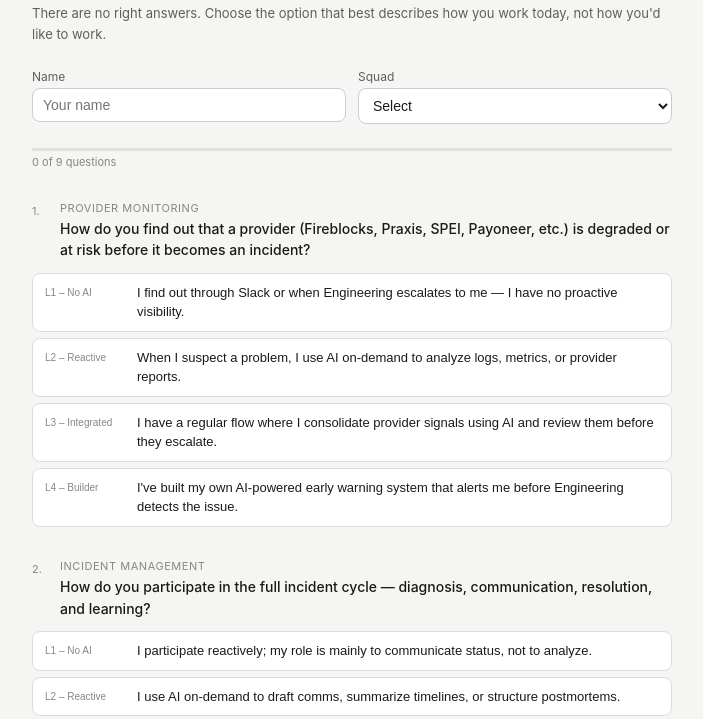
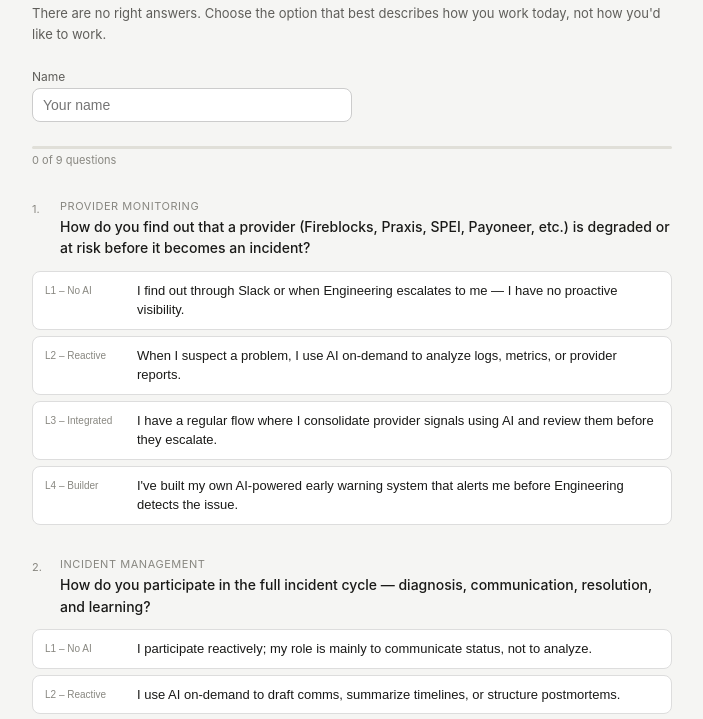
Before and after one commit to georeyes1/mm-ai-assessment, a plain HTML site: page index.html in a window 1280 px wide. Shown: the part 80-799 px from the top of the page, without its empty margins (288-991 px from the left). Drawn offline with Linux system fonts and the light colour scheme.

Commit message:
Update index.html

```diff
--- a/index.html
+++ b/index.html
@@ -68,18 +68,9 @@ input:focus,select:focus{border-color:#888;box-shadow:0 0 0 2px rgba(0,0,0,.06)}
     <p class="meta">Money Movement · ~5 min</p>
     <h1>AI Maturity Assessment</h1>
     <p class="sub">There are no right answers. Choose the option that best describes how you work today, not how you'd like to work.</p>
-    <div class="fields">
-      <div>
-        <label for="pm-name">Name</label>
-        <input type="text" id="pm-name" placeholder="Your name" oninput="update()" />
-      </div>
-      <div>
-        <label for="pm-squad">Squad</label>
-        <select id="pm-squad" onchange="update()">
-          <option value="">Select</option>
-          <option>Nexus</option><option>Gearbox</option><option>Crypto Core</option><option>Fiat xForce</option><option>Fiat Rangers</option>
-        </select>
-      </div>
+    <div style="margin-bottom:1.5rem">
+      <label for="pm-name">Name</label>
+      <input type="text" id="pm-name" placeholder="Your name" oninput="update()" style="max-width:320px" />
     </div>
     <div class="prog-bar"><div class="prog-fill" id="pf" style="width:0%"></div></div>
     <p class="prog-lbl" id="pl">0 of 9 questions</p>
@@ -126,13 +117,12 @@ function barColor(s){if(s<1.5)return"#888780";if(s<2.5)return"#378add";if(s<3.5)
 function update(){
   const answered=Qs.filter(q=>answers[q.id]!==undefined).length;
   const name=document.getElementById("pm-name").value.trim();
-  const squad=document.getElementById("pm-squad").value;
   const pct=Math.round(answered/Qs.length*100);
   document.getElementById("pf").style.width=pct+"%";
   document.getElementById("pl").textContent=answered+" of "+Qs.length+" questions";
-  const can=answered===Qs.length&&name&&squad;
+  const can=answered===Qs.length&&name;
   document.getElementById("sub-btn").disabled=!can;
-  document.getElementById("hint").textContent=(!name||!squad)?"Enter your name and squad":(Qs.length-answered)+" questions remaining";
+  document.getElementById("hint").textContent=!name?"Enter your name":(Qs.length-answered>0?(Qs.length-answered)+" questions remaining":"");
   if(can)document.getElementById("hint").textContent="";
 }
 
@@ -147,12 +137,11 @@ function pick(qid,idx){
 
 function showResults(){
   const name=document.getElementById("pm-name").value.trim();
-  const squad=document.getElementById("pm-squad").value;
   const scores=Qs.map(q=>({...q,score:(answers[q.id]??0)+1}));
   const overall=scores.reduce((a,b)=>a+b.score,0)/scores.length;
   const sorted=[...scores].sort((a,b)=>a.score-b.score);
 
-  document.getElementById("res-name").textContent=name+" · "+squad;
+  document.getElementById("res-name").textContent=name;
   document.getElementById("res-overall").innerHTML="Overall level: <strong>"+levelLabel(overall)+"</strong> &nbsp;·&nbsp; "+overall.toFixed(1)+" / 4";
   document.getElementById("res-str").textContent=sorted[sorted.length-1].label;
   document.getElementById("res-gap").textContent=sorted[0].label;
```
